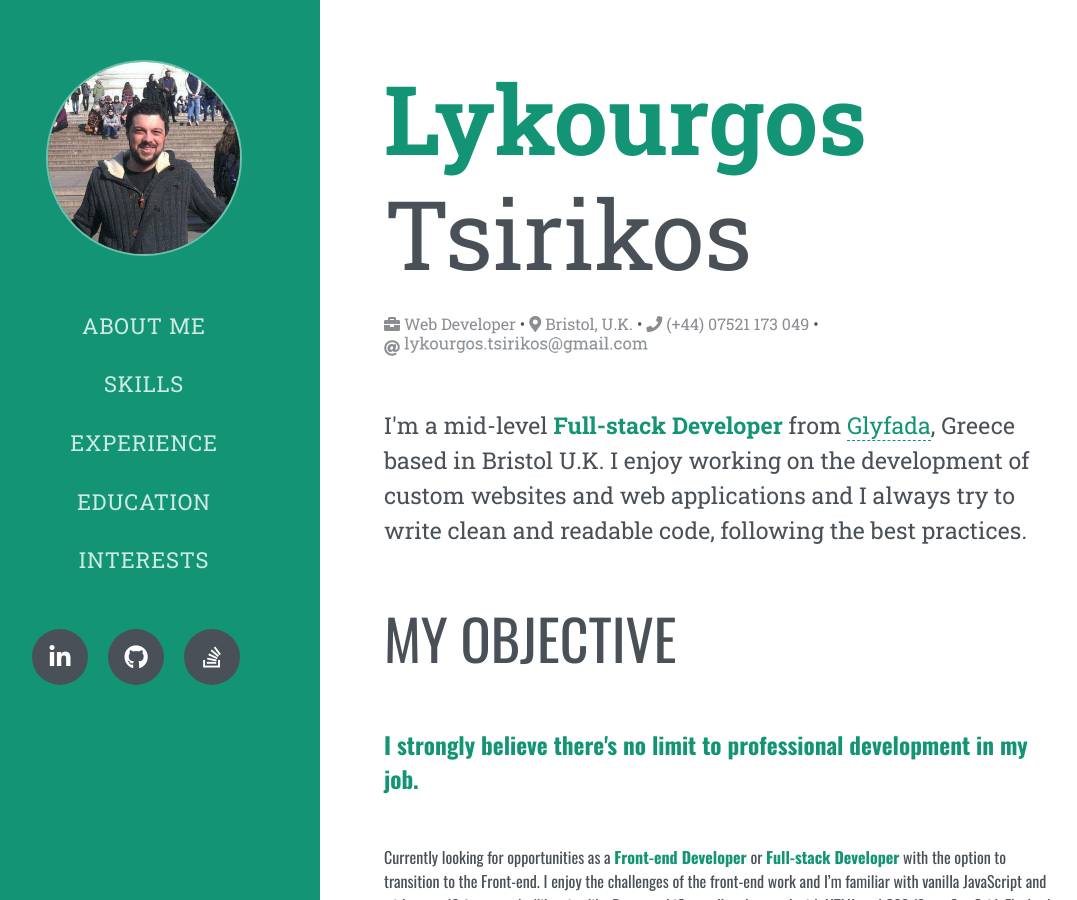
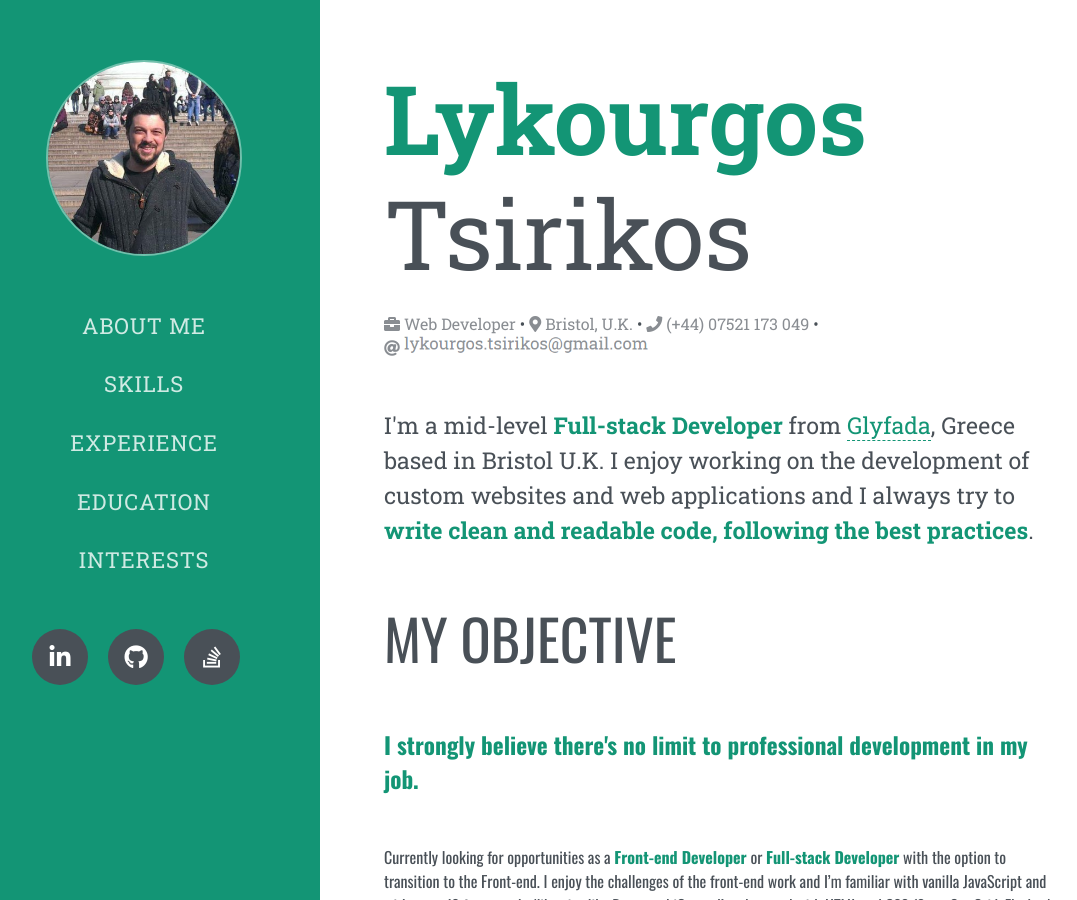
Before and after one commit to ltdev22/ltdev22.github.io, a Jekyll site: the page built from index.html, in a window 1280 px wide and 900 px high. Shown: the whole window, without its empty margins (32-1109 px from the left). Built offline with Jekyll 4.4.1, drawn with Linux system fonts in a browser that asks for light colours.

Commit message:
Content amend on about section

```diff
--- a/_includes/sections/about.html
+++ b/_includes/sections/about.html
@@ -17,7 +17,7 @@
             {% endfor %}
         </div><!-- /.social-icons -->
         <div class="lead">
-            I'm a mid-level <span class="highlight">Full-stack Developer</span> from <a href="https://en.wikipedia.org/wiki/Glyfada" target="_blank">Glyfada</a>, Greece based in Bristol U.K. I enjoy working on the development of custom websites and web applications and I always try to write clean and readable code, following the best practices.
+            I'm a mid-level <span class="highlight">Full-stack Developer</span> from <a href="https://en.wikipedia.org/wiki/Glyfada" target="_blank">Glyfada</a>, Greece based in Bristol U.K. I enjoy working on the development of custom websites and web applications and I always try to <span class="highlight">write clean and readable code, following the best practices</span>.
         </div>
     </div><!-- /.jumbotron -->
 
```
